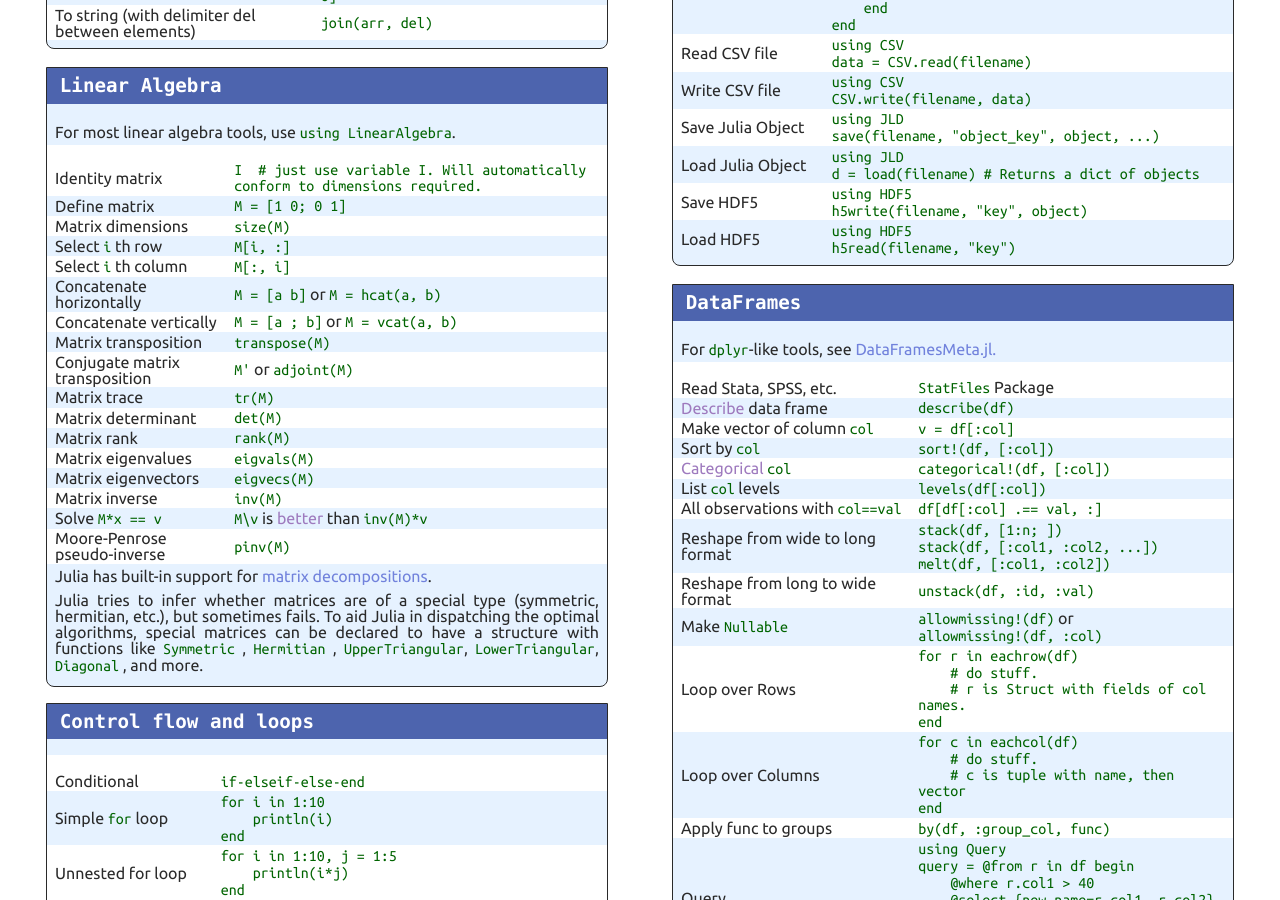
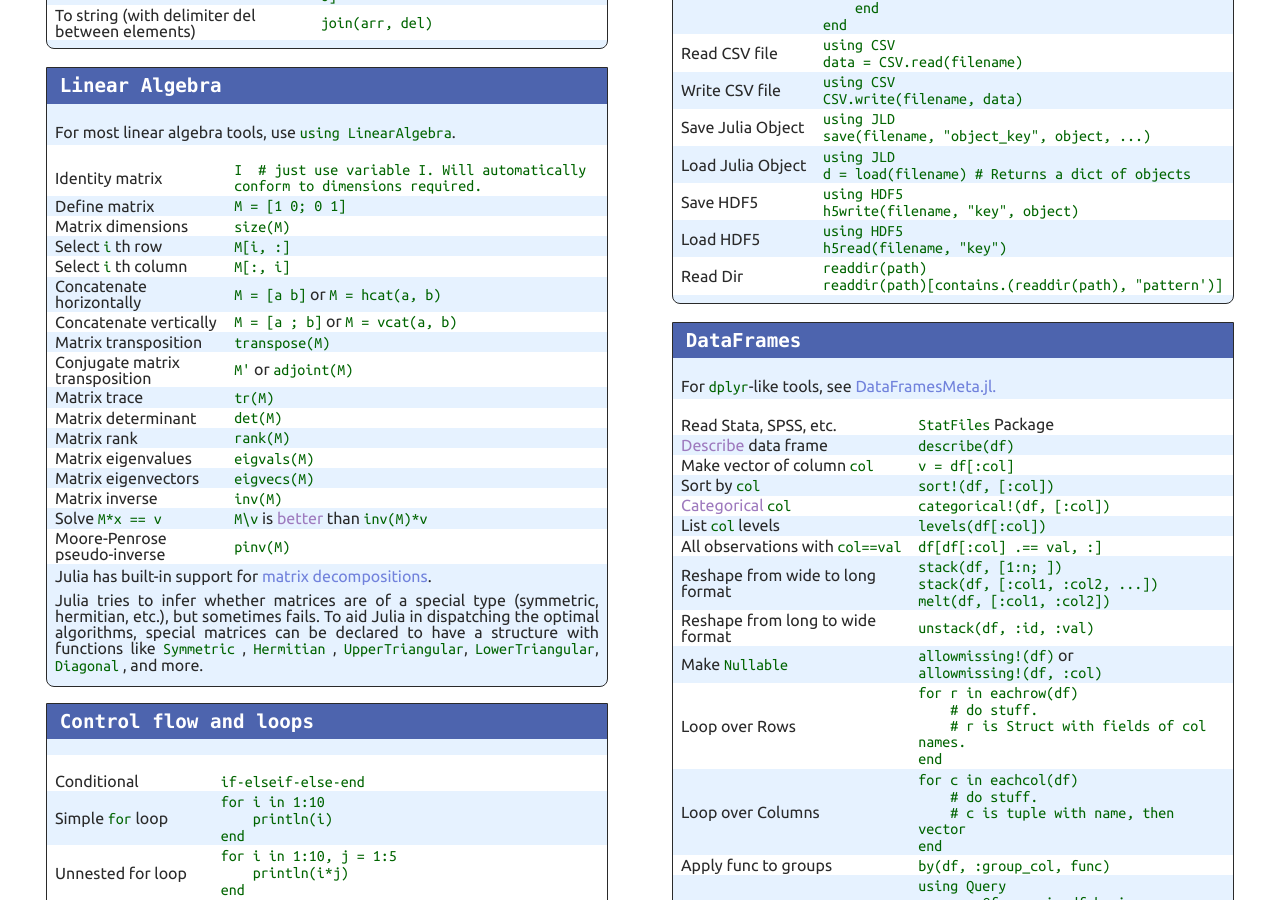
Before and after one commit to seedpcseed/Julia-Cheatsheet, a Jekyll site: the page built from index.html, in a window 1280 px wide and 900 px high, scrolled down 4494 px. Built offline with Jekyll 4.4.1, drawn with Linux system fonts in a browser that asks for light colours.

Commit message:
update IO

```diff
--- a/_includes/en/IO.md
+++ b/_includes/en/IO.md
@@ -8,3 +8,4 @@
 | Load Julia Object | `using JLD`<br>`d = load(filename) # Returns a dict of objects`                 |
 | Save HDF5         | `using HDF5`<br>`h5write(filename, "key", object)`                              |
 | Load HDF5         | `using HDF5`<br>`h5read(filename, "key")`                                       |
+| Read Dir          | `readdir(path)`<br>`readdir(path)[contains.(readdir(path), "pattern')]`         |
```
